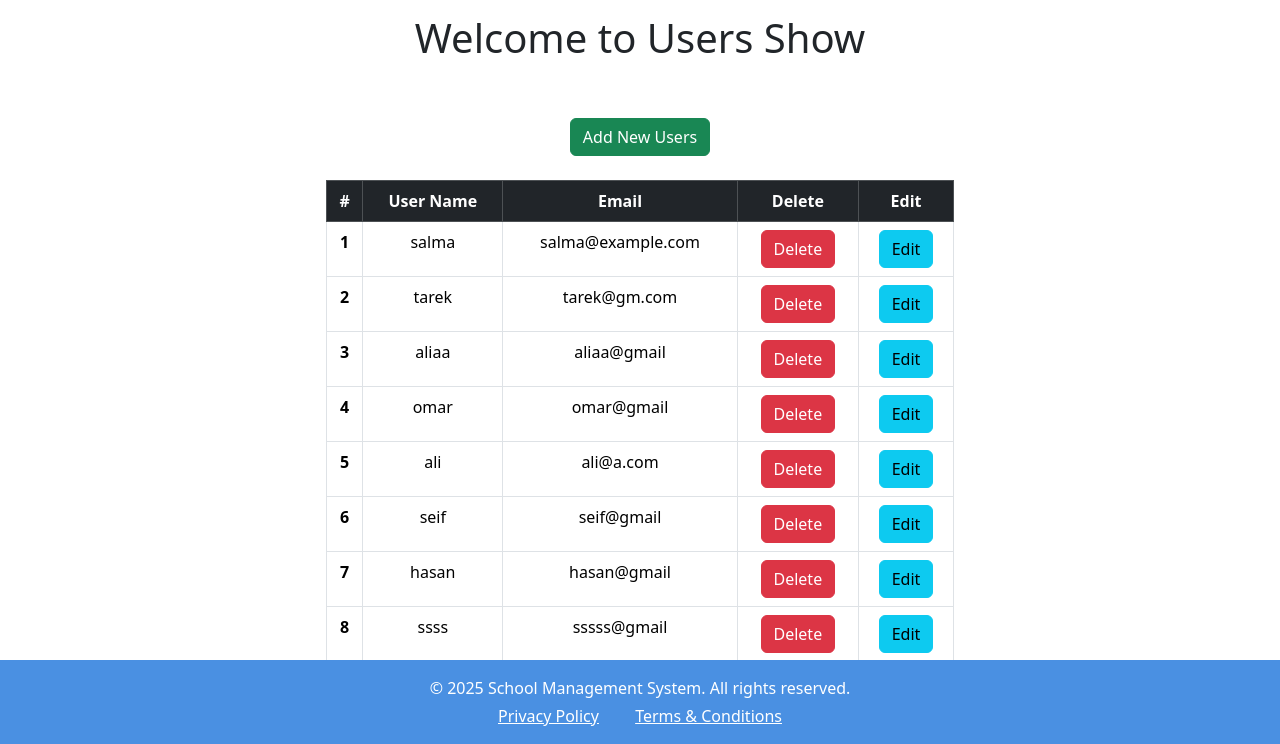
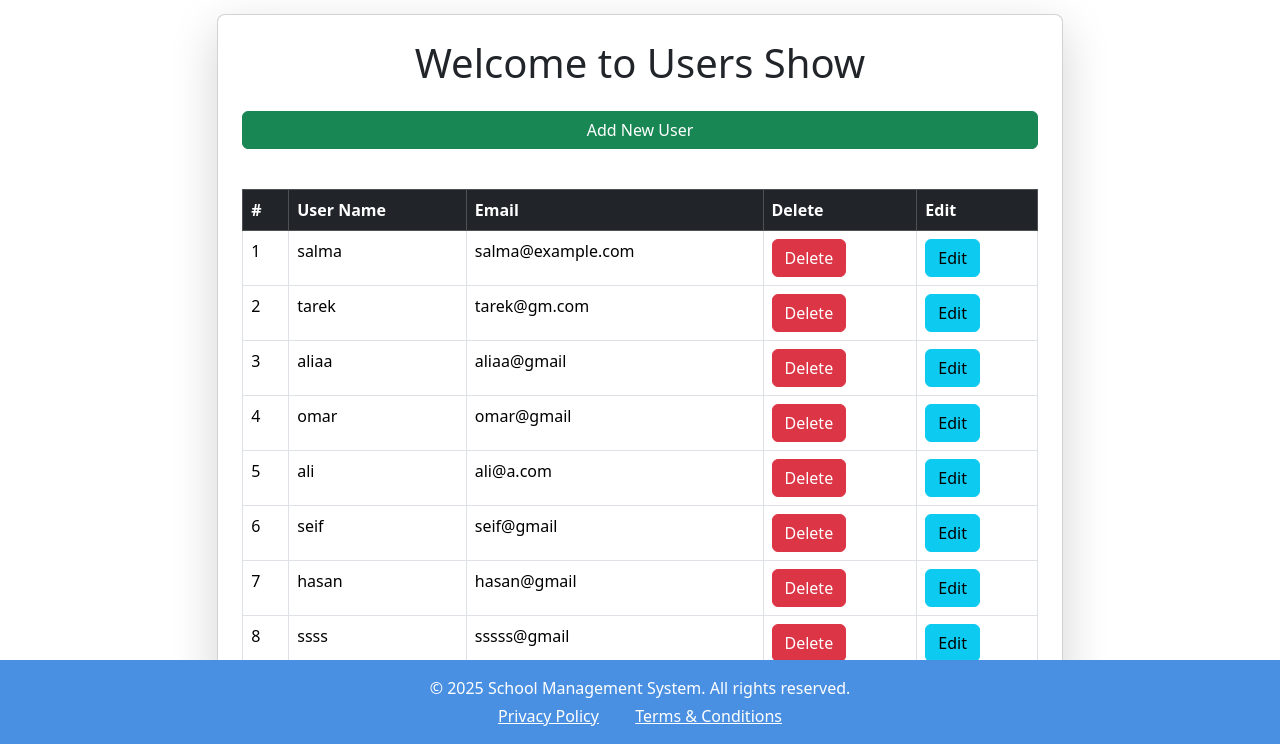
Before and after one commit to salmatarek55/school_system, a PHP site: page /users/index.php in a window 1280 px wide. Shown: the part 56-800 px from the top of the page. Run offline with PHP 8.4, Linux system fonts and the light colour scheme; data comes from the database, SQL or seed files in the repository.

Commit message:
Update index.php

```diff
--- a/users/index.php
+++ b/users/index.php
@@ -15,55 +15,56 @@ if (isset($_POST['Id'])) {
 $userData = $conect->select("users");
 include_once "../header.php";
 ?>
+
 <div class="row justify-content-center">
-    <div class="col-6 ">
-        <h1 style="text-align:center;">Welcome to Users Show</h1>
+    <div class="col-8">
+        <div class="card shadow-lg rounded-3 p-4">
+            <h1 class="mb-4 text-center">Welcome to Users Show</h1>
+
+            <a class="btn btn-success mb-3" href="/school_system/users/add.php">Add New User</a>
+
+            <?php if (isset($_GET['add']) && $_GET['add'] == "success") { ?>
+                <div class="alert alert-success alert-dismissible fade show">
+                    <i class="fa-solid fa-check-circle"></i> User added successfully!
+                    <button type="button" class="btn-close" data-bs-dismiss="alert"></button>
                 </div>
+            <?php } ?>
+
+            <?php if (isset($_GET['delete']) && $_GET['delete'] == "success") { ?>
+                <div class="alert alert-danger alert-dismissible fade show">
+                    <i class="fa-solid fa-trash"></i> User deleted successfully!
+                    <button type="button" class="btn-close" data-bs-dismiss="alert"></button>
                 </div>
+            <?php } ?>
 
-<div class="row justify-content-center mt-5">
-    <div class="col-6 text-center">
-        <a class="btn btn-success" href="/school_system/users/add.php">Add New Users</a>
-        <?php
-        if (isset($_GET['add']) && $_GET['add'] == "success") {
-            print "<div class='alert alert-success alert-dismissible fade show mt-3'>
-                      <i class='fa-solid fa-check-circle'></i> User added successfully!
-                      <button type='button' class='btn-close' data-bs-dismiss='alert' aria-label='Close'></button>
-                   </div>";
-        }
-        if (isset($_GET['delete']) && $_GET['delete'] == "success") {
-            print "<div class='alert alert-danger alert-dismissible fade show mt-3'>
-                      <i class='fa-solid fa-trash'></i> User deleted successfully!
-                      <button type='button' class='btn-close' data-bs-dismiss='alert' aria-label='Close'></button>
-                   </div>";
-        }
-        if (isset($_GET['delete']) && $_GET['delete'] == "failed") {
-            print "<div class='alert alert-warning alert-dismissible fade show mt-3'>
-                      <i class='fa-solid fa-triangle-exclamation'></i> Cannot delete this user because it is linked to a teacher!
-                      <button type='button' class='btn-close' data-bs-dismiss='alert' aria-label='Close'></button>
-                   </div>";
-        }
-        if (isset($_GET['edit']) && $_GET['edit'] == "success") {
-            print "<div class='alert alert-info alert-dismissible fade show mt-3'>
-                      <i class='fa-solid fa-pen-to-square'></i> User updated successfully!
-                      <button type='button' class='btn-close' data-bs-dismiss='alert' aria-label='Close'></button>
-                   </div>";
-        }
-        ?>
+            <?php if (isset($_GET['delete']) && $_GET['delete'] == "failed") { ?>
+                <div class="alert alert-warning alert-dismissible fade show">
+                    <i class="fa-solid fa-triangle-exclamation"></i> Cannot delete this user because it is linked to another record!
+                    <button type="button" class="btn-close" data-bs-dismiss="alert"></button>
+                </div>
+            <?php } ?>
+
+            <?php if (isset($_GET['edit']) && $_GET['edit'] == "success") { ?>
+                <div class="alert alert-info alert-dismissible fade show">
+                    <i class="fa-solid fa-pen-to-square"></i> User updated successfully!
+                    <button type="button" class="btn-close" data-bs-dismiss="alert"></button>
+                </div>
+            <?php } ?>
+
             <table class="table table-bordered table-hover mt-4">
                 <thead class="table-dark">
                     <tr>
-                    <th scope="col">#</th>
-                    <th scope="col">User Name</th>
-                    <th scope="col">Email</th>
-                    <th scope="col">Delete</th>
-                    <th scope="col">Edit</th>
+                        <th>#</th>
+                        <th>User Name</th>
+                        <th>Email</th>
+                        <th>Delete</th>
+                        <th>Edit</th>
                     </tr>
                 </thead>
                 <tbody>
                     <?php foreach ($userData as $key => $value) { ?>
                         <tr>
-                        <th scope="row"><?= $key + 1 ?></th>
+                            <td><?= $key + 1 ?></td>
                             <td><?= $value['user_name'] ?></td>
                             <td><?= $value['email'] ?></td>
                             <td>
@@ -73,7 +74,7 @@ include_once "../header.php";
                                 </form>
                             </td>
                             <td>
-                            <a class="btn btn-info" href="/school_system/users/edit.php?id=<?= $value['Id'] ?>">Edit</a>
+                                <a class="btn btn-info" href="/school_system/users/edit.php?Id=<?= $value['Id'] ?>">Edit</a>
                             </td>
                         </tr>
                     <?php } ?>
@@ -81,5 +82,6 @@ include_once "../header.php";
             </table>
         </div>
     </div>
+</div>
 
 <?php include_once "../footer.php"; ?>
```
Lines whose indentation alone changed are shown as unchanged.
